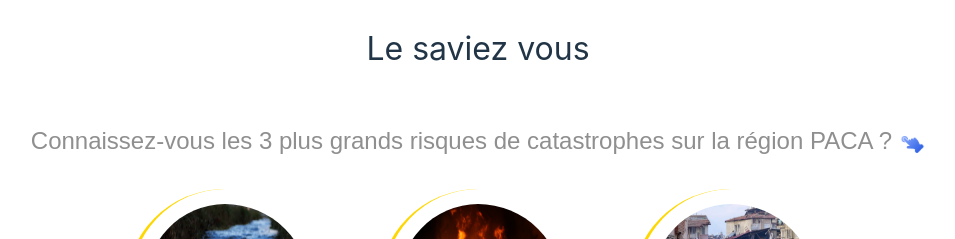
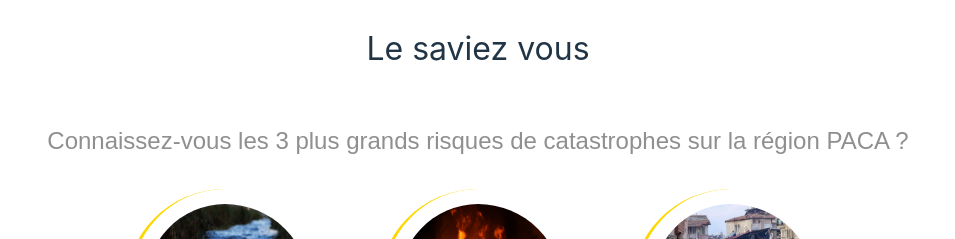
Before and after one commit to StevenMarco/UrgencePrevoyance, a React (Vite) app in the folder front/: page / in a window 1280 px wide. Shown: the part 1520-1759 px from the top of the page, without its empty margins (162-1117 px from the left). Built offline with nearby package versions, Linux system fonts and the light colour scheme.

Commit message:
rollback

```diff
--- a/front/src/component/PageArticles.css
+++ b/front/src/component/PageArticles.css
@@ -68,49 +68,17 @@
     border-radius: 15px;
 }
 
-.Paragraphe {
-  display: flex;
-  align-items: center;
-  justify-content: center;
-  text-align: center;
-  position: relative;
-}
-
 .Paragraphe p {
     font-size: 1.5em;
+    text-align: center;
     color: #8f8f8f;
     margin-bottom: 30px;
-  display: inline-block;
-}
-
-.leftClick:hover {
-  transform: scale(1.1); /* Légère animation au survol */
-}
-
-.texteAvecImage {
-  display: inline-block;
-  position: relative;
-  font-size: 1.5em;
-  color: #8f8f8f;
-}
-
-.imageContainer {
-  display: inline-block;
-  margin-left: 8px; /* Espacement entre le texte et l'image */
-  vertical-align: middle;
-}
-
-.leftClick {
-  width: 25px;
-  height: auto;
-  position: relative;
-  top: 2px; /* Ajustement vertical pour l'alignement */
-  opacity: 0.8;
-  transition: transform 0.2s ease-in-out;
 }
 
 .choix {
     display: flex;
+    flex-wrap: wrap;
+    width: 100%;
     gap: 5%;
     justify-content: center;
     margin-bottom: 40px;
@@ -121,10 +89,11 @@
     height: 200px;
     border-radius: 100px;
     cursor: pointer;
-  transition: box-shadow 0.3s ease;
+    transition: transform 0.2s ease, box-shadow 0.3s ease;
 }
 
 .choix img:hover {
+    transform: scale(1.05);
     box-shadow: 0 4px 15px rgba(255, 255, 255, 0.3);
 }
 
--- a/front/src/component/PageArticles.jsx
+++ b/front/src/component/PageArticles.jsx
@@ -1,33 +1,13 @@
 import React, { useState } from 'react';
-import { motion, useInView } from 'framer-motion';
-import { useRef } from 'react';
 import './PageArticles.css';
 import imgEau from "../assets/Eau.jpg";
 import imgIncendie from "../assets/incendie.jpg";
 import imgSeisme from "../assets/seisme.jpg";
-import leftClick from "../assets/leftClick.png";
 
 function PageArticles() {
   const [backgroundColor, setBackgroundColor] = useState("#FFF");
   const [selectedRisk, setSelectedRisk] = useState(null);
   const [isArticleOpen, setIsArticleOpen] = useState(true); // Contrôle l'affichage de l'article
-  const choixRef = useRef(null);
-  const inView = useInView(choixRef, { triggerOnce: true, threshold: 0.1 });
-
-  // Animation de Framer Motion
-  const variants = {
-    initial: { scale: 0.9, opacity: 0 },
-    hover: { scale: 1.1, opacity: 1 },
-    tap: { scale: 0.95 },
-    visible: {
-      scale: 1,
-      opacity: 1,
-      transition: {
-        duration: 1.5, // Durée plus longue
-        delay: 0.5, // Délai avant de commencer l'animation
-      },
-    },
-  };
 
   const handleClick = (type) => {
     setSelectedRisk(type);
@@ -56,47 +36,22 @@ function PageArticles() {
       <div className="Page_Articles" style={{ backgroundColor }}>
         <div className="Paragraphe">
           {selectedRisk === null && (
-          <p className="texteAvecImage">
+            <p>
               Connaissez-vous les 3 plus grands risques de catastrophes sur la région PACA ?
-            <span className="imageContainer">
-              <img src={leftClick} className="leftClick" alt="leftClick" />
-            </span>
             </p>
           )}
         </div>
-      <div className="choix" ref={choixRef}>
-        <motion.div
-          onClick={() => handleClick("eau")}
-          initial="initial"
-          animate={inView ? "visible" : "initial"}
-          whileHover="hover"
-          whileTap="tap"
-          variants={variants}
-        >
+
+        <div className="choix">
+          <div onClick={() => handleClick("eau")}>
             <img src={imgEau} className="Inondation" alt="imgEau" />
-        </motion.div>
-
-        <motion.div
-          onClick={() => handleClick("feu")}
-          initial="initial"
-          animate={inView ? "visible" : "initial"}
-          whileHover="hover"
-          whileTap="tap"
-          variants={variants}
-        >
+          </div>
+          <div onClick={() => handleClick("feu")}>
             <img src={imgIncendie} className="Incendies" alt="imgIncendie" />
-        </motion.div>
-
-        <motion.div
-          onClick={() => handleClick("terre")}
-          initial="initial"
-          animate={inView ? "visible" : "initial"}
-          whileHover="hover"
-          whileTap="tap"
-          variants={variants}
-        >
-          <img src={imgSeisme} className="Seisme" alt="imgSeisme" />
-        </motion.div>
+          </div>
+          <div onClick={() => handleClick("terre")}>
+            <img src={imgSeisme} className="Seisme" alt="img_seisme" />
+          </div>
         </div>
 
         {/* Bouton pour réduire ou afficher l'article */}
```
Lines whose indentation alone changed are shown as unchanged.
